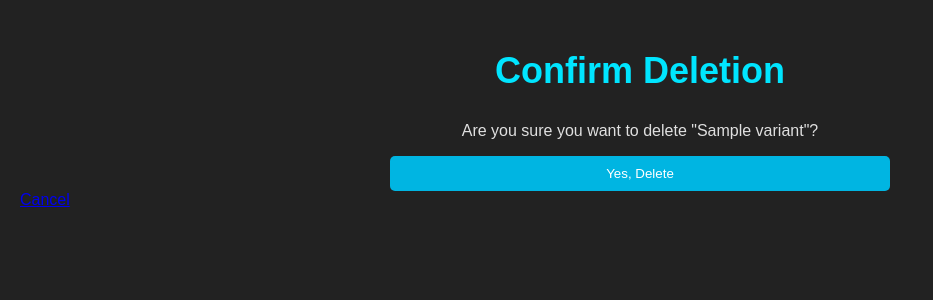
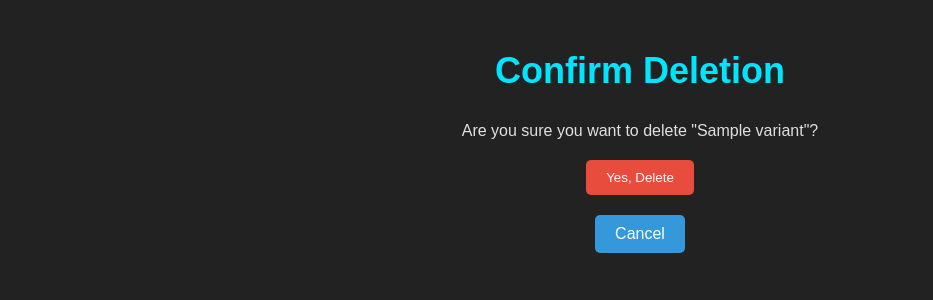
Before and after one commit to ZeroRickMore/MangaKura, a Django app: template MangaKura/templates/delete_variant.html in a window 1280 px wide. Shown: the part 58-358 px from the top of the page, without its empty margins (0-933 px from the left). Run offline with Django 5.2, Linux system fonts and the light colour scheme; the template is opened without the code that fills it: most values are stand-ins (such as "Sample title", 1, 10 or a date in 2020).

Commit message:
Fix css divs

```diff
--- a/MangaKura/templates/delete_variant.html
+++ b/MangaKura/templates/delete_variant.html
@@ -3,9 +3,19 @@
 {% block content %}
     <h2>Confirm Deletion</h2>
     <p>Are you sure you want to delete "{{ variant.variant_title }}"?</p>
-    <form method="post">
-        {% csrf_token %}
-        <button type="submit" class="btn btn-danger">Yes, Delete</button>
-    </form>
-    <a href="{% url 'variant_detail' variant.id %}">Cancel</a>
+
+    <!-- Button Container to center buttons horizontally -->
+
+    <div class="btn-container">
+
+        <form method="post" style="display: inline;">
+            {% csrf_token %}
+            <button type="submit" class="btn btn-danger">Yes, Delete</button>
+        </form>
+
+    </div>
+
+    <div class="btn-container">
+        <a href="{% url 'variant_detail' variant.id %}" class="btn btn-primary">Cancel</a>
+    </div>
 {% endblock %}
```
